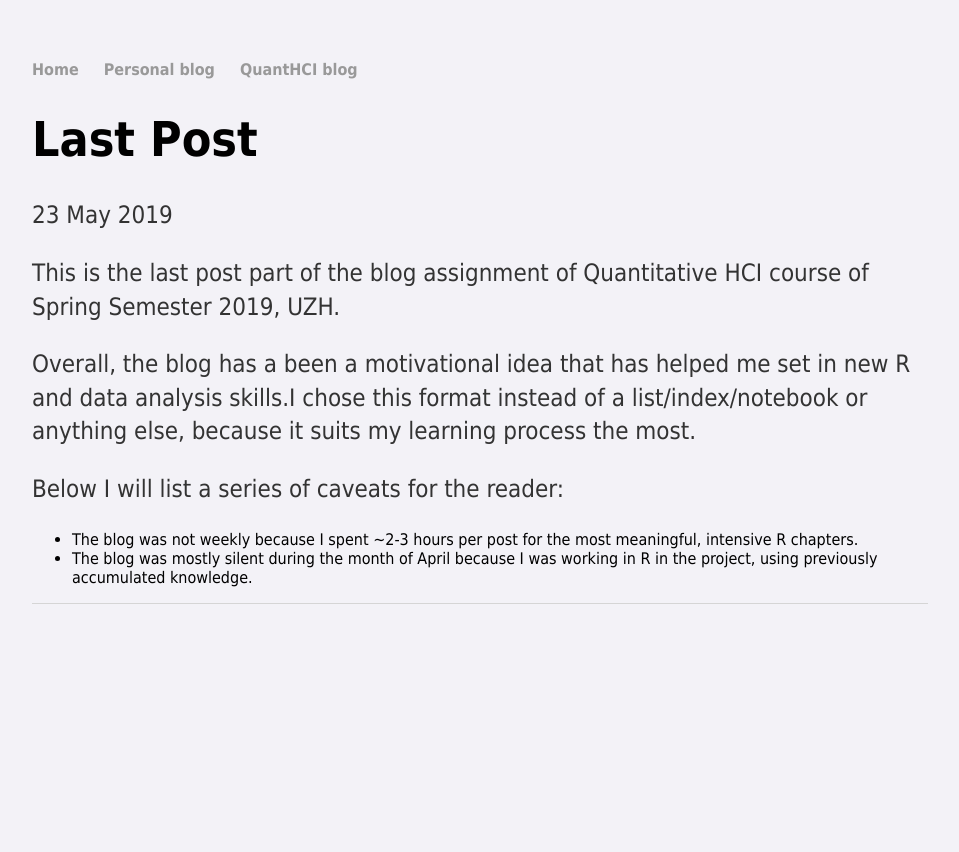
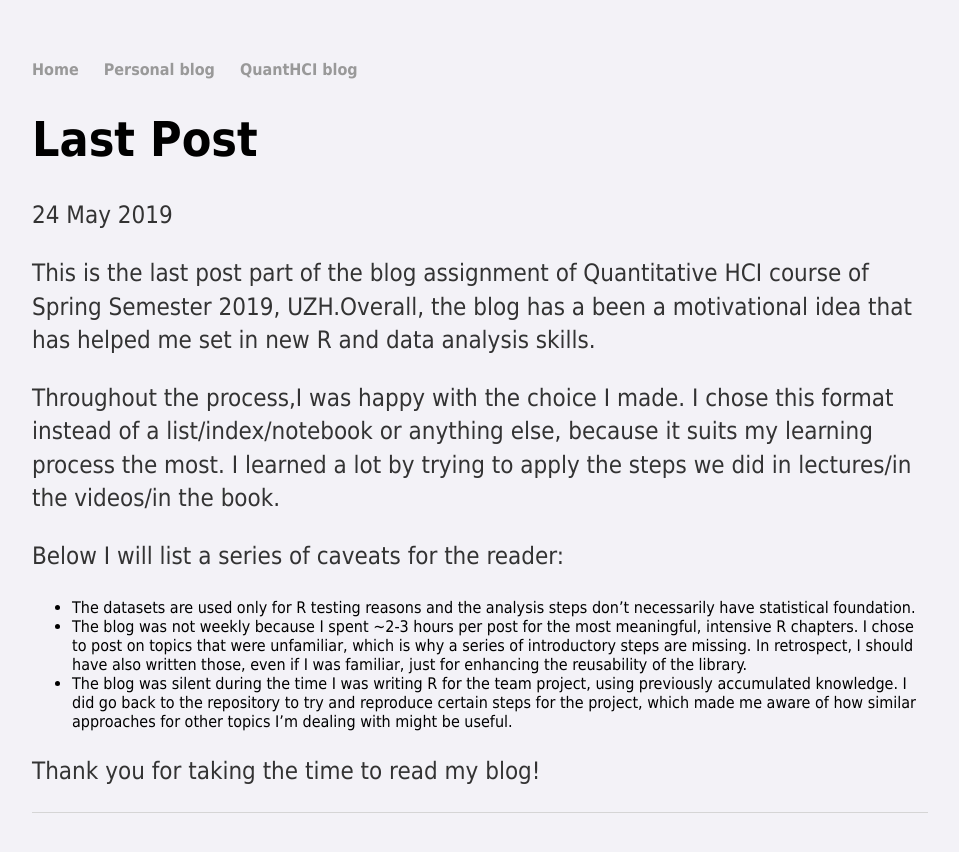
Before and after one commit to bianca-stancu/bianca-stancu.github.io, a Jekyll site: the page built from quanthci/_posts/2019-05-23-LastPost.md, in a window 1280 px wide. Shown: the top 852 px of the page, without its empty margins (160-1119 px from the left). Built offline with Jekyll 4.4.1, drawn with Linux system fonts in a browser that asks for light colours; comment, search, counter and statistics services are not loaded.

Commit message:
Last post

```diff
--- a/quanthci/_posts/2019-05-23-LastPost.md
+++ b/quanthci/_posts/2019-05-23-LastPost.md
@@ -1,12 +1,15 @@
 ---
 layout: post
 title: "Last Post"
-date: 2019-05-23
+date: 2019-05-24
 ---
-This is the last post part of the blog assignment of Quantitative HCI course of Spring Semester 2019, UZH.
+This is the last post part of the blog assignment of Quantitative HCI course of Spring Semester 2019, UZH.Overall, the blog has a been a motivational idea that has helped me set in new R and data analysis skills.
 
-Overall, the blog has a been a motivational idea that has helped me set in new R and data analysis skills.I chose this format instead of a list/index/notebook or anything else, because it suits my learning process the most.
+Throughout the process,I was happy with the choice I made. I chose this format instead of a list/index/notebook or anything else, because it suits my learning process the most. I learned a lot by trying to apply the steps we did in lectures/in the videos/in the book.
 
 Below I will list a series of caveats for the reader:
-* The blog was not weekly because I spent ~2-3 hours per post for the most meaningful, intensive R chapters.
-* The blog was mostly silent during the month of April because I was working in R in the project, using previously accumulated knowledge.
+* The datasets are used only for R testing reasons and the analysis steps don't necessarily have statistical foundation.
+* The blog was not weekly because I spent ~2-3 hours per post for the most meaningful, intensive R chapters. I chose to post on topics that were unfamiliar, which is why a series of introductory steps are missing. In retrospect, I should have also written those, even if I was familiar, just for enhancing the reusability of the library.
+* The blog was silent during the time I was writing R for the team project, using previously accumulated knowledge. I did go back to the repository to try and reproduce certain steps for the project, which made me aware of how similar approaches for other topics I'm dealing with might be useful.
+
+Thank you for taking the time to read my blog!
```
